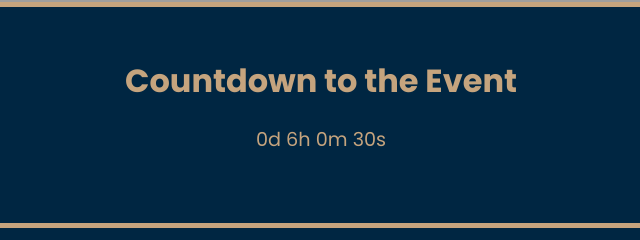
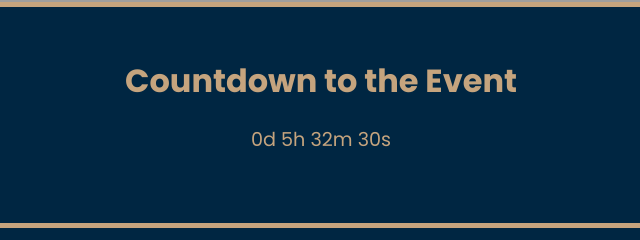
Before and after one commit to tges-mun/tges_mun, a plain HTML site: page index.html in a window 1280 px wide. Shown: the part 784-1024 px from the top of the page, 319-959 px from the left. Drawn offline with Linux system fonts and the light colour scheme; grey boxes are pictures that could not be loaded.

Commit message:
Update index.html

```diff
--- a/index.html
+++ b/index.html
@@ -319,7 +319,7 @@
 
     <script>
         // Countdown Timer
-        const countdownDate = new Date("October 1, 2024 09:10:00").getTime();
+        const countdownDate = new Date("October 1, 2024 08:42:00").getTime();
 
         function updateCountdown() {
             const now = new Date().getTime();
```
